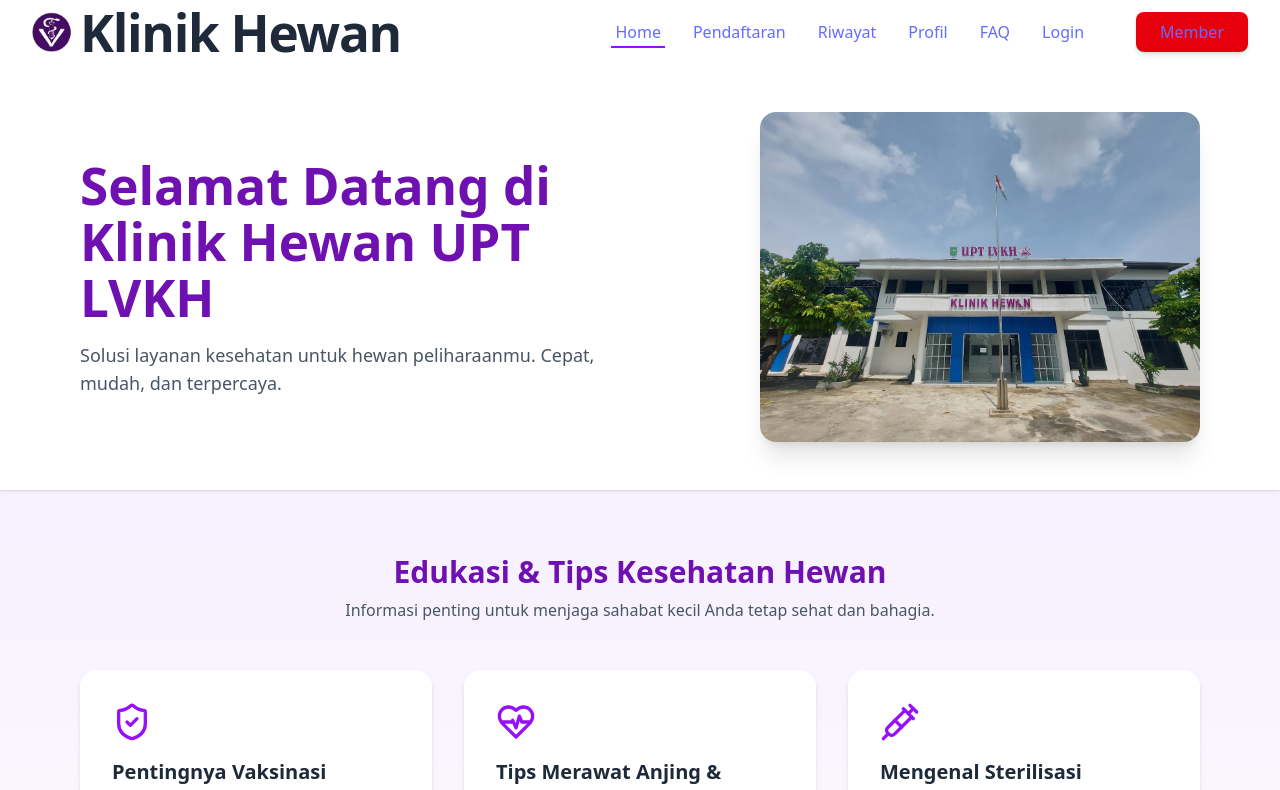
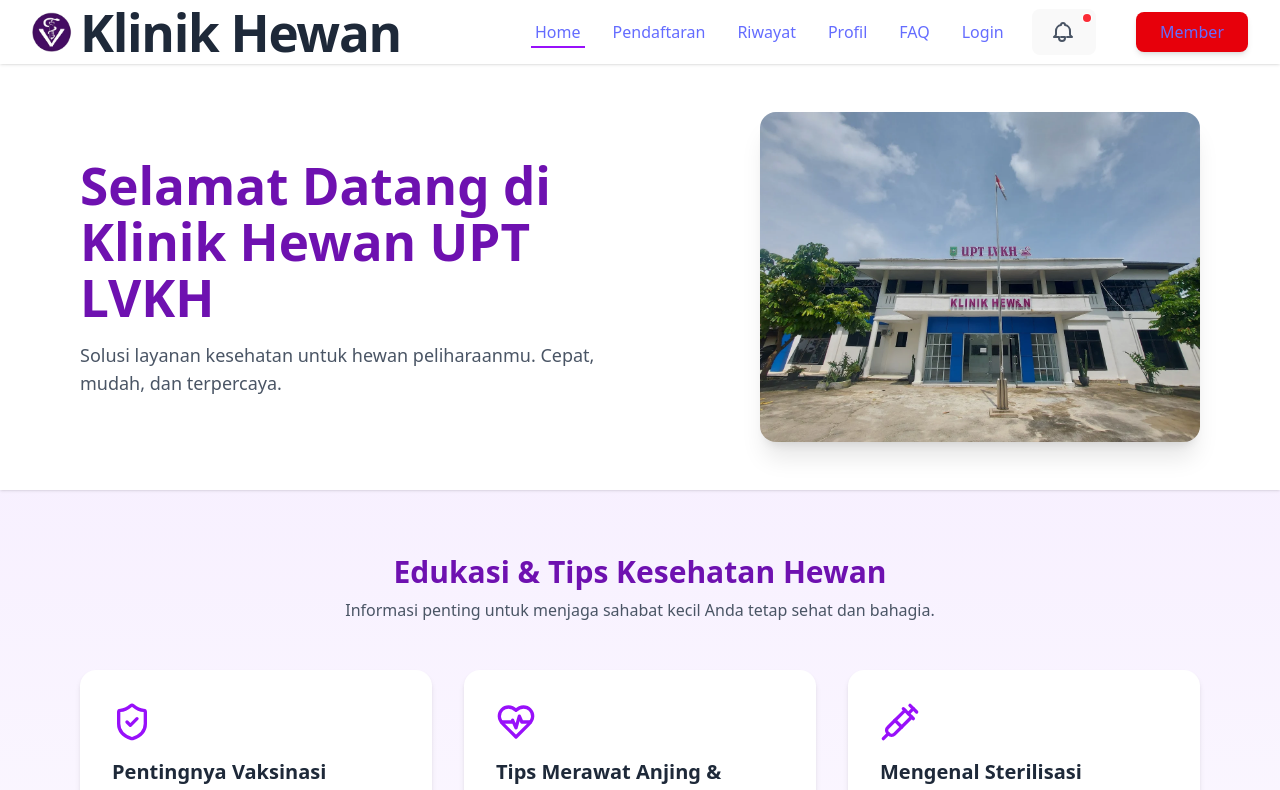
Before and after one commit to Fadlamazaya/kelompok2-project, a React (Vite) app: page /user/home in a window 1280 px wide. Shown: the top 790 px of the page. Built offline with nearby package versions, Linux system fonts and the light colour scheme; the HTML template or start-up script is replaced by a standard one.

Commit message:
Progress bel

```diff
--- a/src/components/UserNavbar.jsx
+++ b/src/components/UserNavbar.jsx
@@ -1,8 +1,7 @@
-// UserNavbar.jsx
 import { useState } from "react";
 import { Link, NavLink } from "react-router-dom";
-import { useLocation } from "react-router-dom";
-
+// useLocation tidak digunakan, bisa dihapus jika tidak ada logika lain yang bergantung padanya
+// import { useLocation } from "react-router-dom";
 
 const MenuIcon = () => (
   <svg
@@ -38,8 +37,28 @@ const CloseIcon = () => (
   </svg>
 );
 
+const BellIcon = () => (
+  <svg
+    xmlns="http://www.w3.org/2000/svg"
+    className="h-6 w-6"
+    fill="none"
+    viewBox="0 0 24 24"
+    stroke="currentColor"
+    strokeWidth={2}
+  >
+    <path
+      strokeLinecap="round"
+      strokeLinejoin="round"
+      d="M15 17h5l-1.405-1.405A2.032 2.032 0 0118 14.158V11a6 6 0 00-5-5.917V5a2 2 0 10-4 0v.083A6 6 0 004 11v3.159c0 .538-.214 1.055-.595 1.436L2 17h5m6 0v1a3 3 0 11-6 0v-1m6 0H9"
+    />
+  </svg>
+);
+
+
 function UserNavbar() {
   const [isMenuOpen, setIsMenuOpen] = useState(false);
+  // State untuk mengontrol pop-up notifikasi
+  const [isNotifOpen, setIsNotifOpen] = useState(false);
 
   const navItems = [
     { name: "Home", path: "/user/home" },
@@ -55,23 +74,21 @@ function UserNavbar() {
   };
 
   return (
-    <nav className="sticky top-0 z-50 bg-white">
+    <nav className="sticky top-0 z-50 bg-white shadow-sm">
       <div className="max-w-7xl mx-auto px-4 sm:px-6 lg:px-8">
-        <div className="flex justify-between items-center h-16"> {/* Tinggi navbar sedikit lebih rendah */}
-          {/* Logo & Judul */}
-          <div className="flex-shrink-0 flex items-center gap-2"> {/* Gap lebih kecil */}
+        <div className="flex justify-between items-center h-16">
+          <div className="flex-shrink-0 flex items-center gap-2">
             <img
               src="/images/logoupt.png"
               alt="Logo UPT"
-              className="w-10 h-10 object-contain" // Ukuran logo sedikit lebih kecil
+              className="w-10 h-10 object-contain"
             />
-            <h1 className="text-xl font-bold text-gray-800 tracking-tight"> {/* Font lebih tebal, warna abu gelap */}
+            <h1 className="text-xl font-bold text-gray-800 tracking-tight">
               Klinik Hewan
             </h1>
           </div>
 
-          {/* Navigasi Desktop */}
-          <div className="hidden md:flex items-center space-x-6"> {/* Jarak antar item lebih lebar */}
+          <div className="hidden md:flex items-center space-x-6">
             {navItems.map((item) => (
               <NavLink
                 key={item.name}
@@ -79,27 +96,71 @@ function UserNavbar() {
                 className={({ isActive }) =>
                   `relative px-1 py-1 text-base font-medium transition-colors duration-200 ${
                     isActive
-                      ? "text-purple-600 after:absolute after:bottom-0 after:left-0 after:w-full after:h-0.5 after:bg-purple-600" // Underline untuk active
-                      : "text-gray-600 hover:text-purple-600" // Hover text color
+                      ? "text-purple-600 after:absolute after:bottom-0 after:left-0 after:w-full after:h-0.5 after:bg-purple-600"
+                      : "text-gray-600 hover:text-purple-600"
                   }`
                 }
               >
                 {item.name}
               </NavLink>
             ))}
+
+            {/* --- Lonceng Notifikasi dengan Pop-up --- */}
+            <div
+              className="relative"
+              onMouseEnter={() => setIsNotifOpen(true)}
+              onMouseLeave={() => setIsNotifOpen(false)}
+            >
+              <button
+                className="relative p-1 text-gray-600 hover:text-purple-600 focus:outline-none"
+                aria-label="Notifikasi"
+              >
+                <BellIcon />
+                {/* Titik merah untuk indikator notifikasi baru */}
+                <span className="absolute top-1 right-1 block h-2 w-2 rounded-full bg-red-500 ring-1 ring-white"></span>
+              </button>
+
+              {/* Kotak Pop-up Notifikasi */}
+              {isNotifOpen && (
+                <div className="absolute top-full right-0 mt-2 w-80 bg-white border border-gray-200 rounded-lg shadow-xl z-20">
+                  <div className="p-3 font-bold text-gray-800 border-b">Notifikasi</div>
+                  <ul className="divide-y divide-gray-100">
+                    <li className="p-3 hover:bg-gray-50 cursor-pointer">
+                      <p className="text-sm text-gray-700">Jadwal vaksinasi anabul Anda besok pukul 10:00.</p>
+                      <p className="text-xs text-gray-500 mt-1">1 hari yang lalu</p>
+                    </li>
+                    <li className="p-3 hover:bg-gray-50 cursor-pointer">
+                      <p className="text-sm text-gray-700">Ada promo spesial 20% untuk member bulan ini!</p>
+                      <p className="text-xs text-gray-500 mt-1">3 hari yang lalu</p>
+                    </li>
+                  </ul>
+                   <div className="p-2 text-center border-t bg-gray-50">
+                    <a href="#" className="text-sm text-purple-600 hover:underline font-medium">Lihat semua notifikasi</a>
+                  </div>
+                </div>
+              )}
+            </div>
+
             <Link
               to="/member"
-              className="ml-6 bg-red-600 hover:bg-red-700 text-white px-6 py-2 rounded-lg text-base font-semibold shadow-md transition-colors duration-200" // Tombol merah seperti Halodoc
+              className="ml-4 bg-red-600 hover:bg-red-700 text-white px-6 py-2 rounded-lg text-base font-semibold shadow-md transition-colors duration-200"
             >
               Member
             </Link>
           </div>
 
-          {/* Tombol Hamburger (hanya tampil di mobile) */}
-          <div className="md:hidden flex items-center">
+          {/* Tombol Mobile */}
+          <div className="md:hidden flex items-center gap-2">
+            <button
+              className="relative p-2 text-gray-700 hover:bg-gray-100 rounded-md"
+              aria-label="Notifikasi"
+            >
+              <BellIcon />
+              <span className="absolute top-2 right-2 block h-2 w-2 rounded-full bg-red-500 ring-1 ring-white"></span>
+            </button>
             <button
               onClick={() => setIsMenuOpen(!isMenuOpen)}
-              className="inline-flex items-center justify-center p-2 rounded-md text-gray-700 hover:bg-gray-100 focus:outline-none focus:ring-2 focus:ring-inset focus:ring-purple-500 transition-all duration-200"
+              className="inline-flex items-center justify-center p-2 rounded-md text-gray-700 hover:bg-gray-100"
               aria-label={isMenuOpen ? "Tutup menu" : "Buka menu"}
               aria-expanded={isMenuOpen}
             >
@@ -124,7 +185,7 @@ function UserNavbar() {
               className={({ isActive }) =>
                 `block px-4 py-2 rounded-md text-base font-medium transition-all duration-200 ${
                   isActive
-                    ? "bg-purple-100 text-purple-700" // Background subtle untuk active
+                    ? "bg-purple-100 text-purple-700"
                     : "text-gray-700 hover:bg-gray-50 hover:text-purple-700"
                 }`
               }
```
